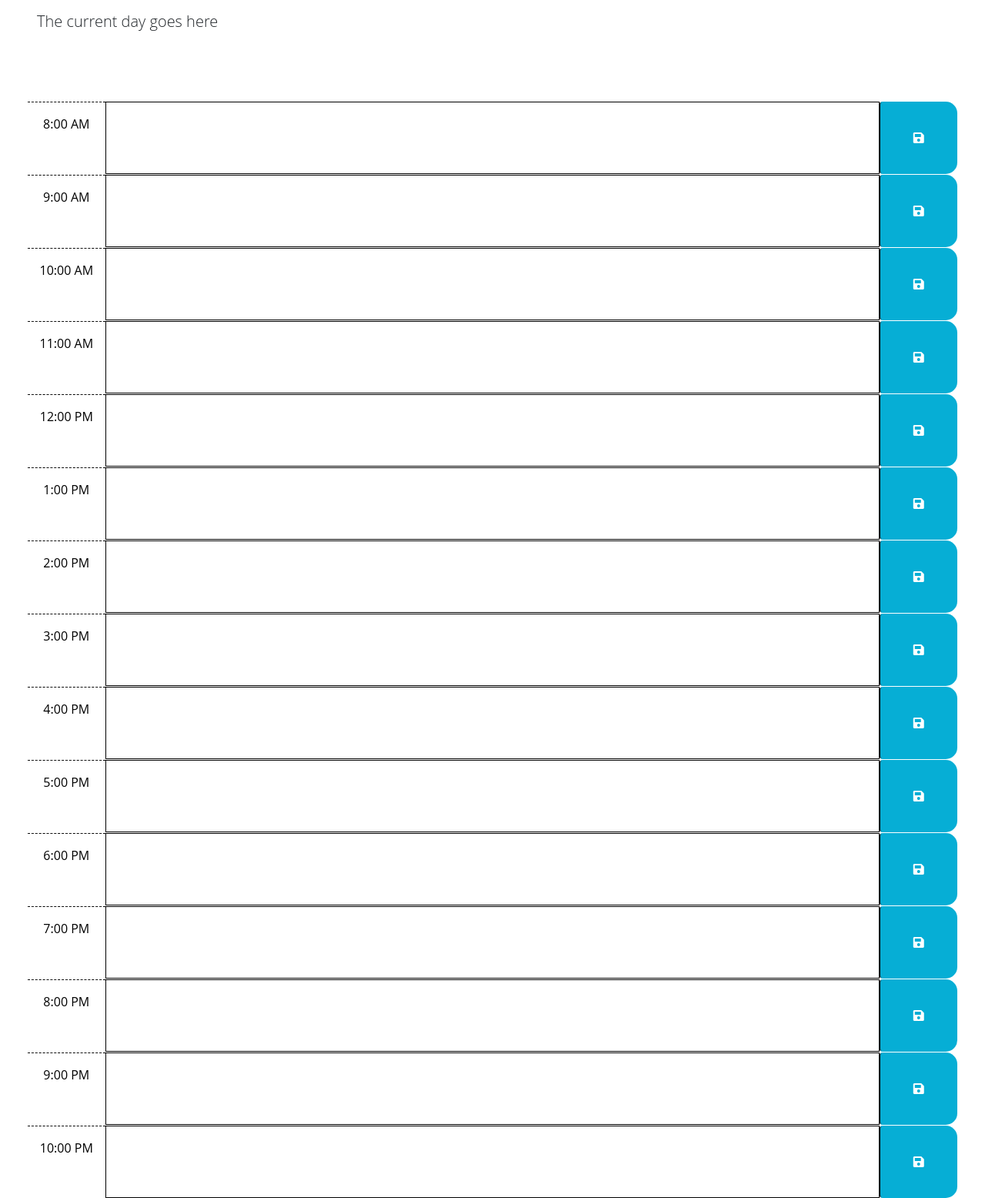
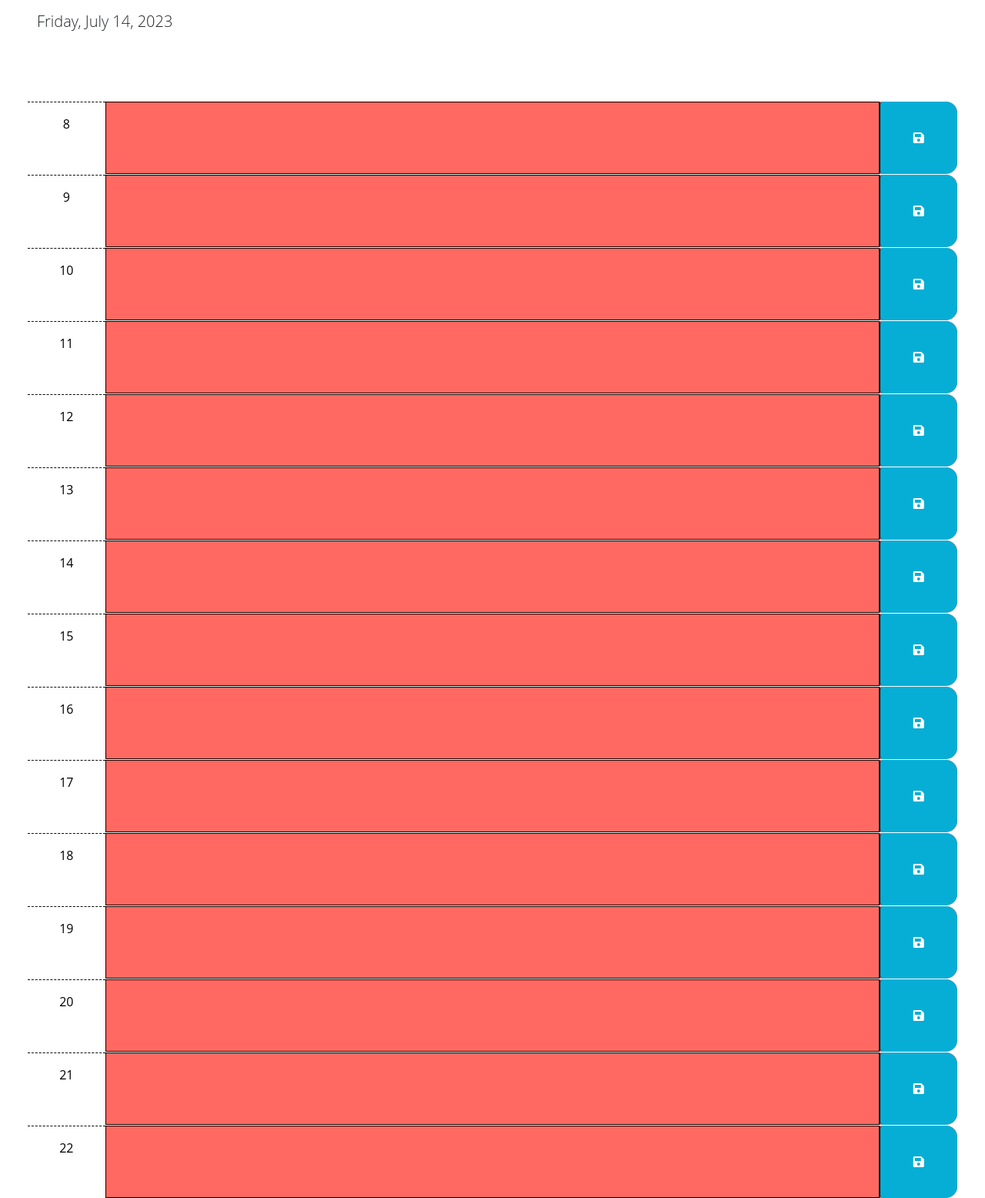
Before and after one commit to FourStringFunk/cHarris_WorkDay_Planner, a website: page index.html in a window 1280 px wide. Shown: the part 166-1722 px from the top of the page at 77% size. Drawn offline with nearby package versions, Linux system fonts and the light colour scheme.

Commit message:
trying to figure out for loop for adding the classes but debug isn't working. Going to switch to switch case problem.

```diff
--- a/Assets/Scripts/script.js
+++ b/Assets/Scripts/script.js
@@ -27,15 +27,20 @@ $(function () {
 
 // TODO: Add code to apply the past, present, or future class to each time
 // Change class by comparing the hour in the id to the current hour
-  for (let i = 0; i < 25; i++) { // run the for loop when i is less than 25
-    var currentHour = dayjs().hour(); // set the variable currentHour to the current our of the day using day.js
-    if (localStorage.getItem("hour-" + i) < currentHour) { // if id "hour-" number is less than current hour, apply "past" class
+  var currentHour = dayjs().hour(); // set the variable currentHour to the current our of the day using day.js
+  var time = $(".time").text();
+  var timeINT = parseInt(time);
+
+  for (let i = 1; i < 25; i++) { // run the for loop when i is less than 25
+    if (timeINT[i] < currentHour) { // if id "hour-" number is less than current hour, apply "past" class
+      console.log("past");
       $(".time-block").addClass("past");
-    } else if (localStorage.getItem("hour-" i) > currentHour) {
+    } else if (timeINT[i] > currentHour) {
       console.log("inside future");
       $(".time-block").addClass("future");
     } else {
       console.log("inside present");
+      console.log("present");
       $(".time-block").addClass("present");
     }
   }
--- a/index.html
+++ b/index.html
@@ -33,7 +33,7 @@
     <div class="container-fluid px-5">
       <!-- 8:00 AM TIME BLOCK. -->
       <div id="hour-8" class="row time-block">
-        <div class="col-2 col-md-1 hour text-center py-3">8:00 AM</div>
+        <div class="col-2 col-md-1 hour text-center py-3 time">8</div>
         <textarea class="col-8 col-md-10 description" rows="3"> </textarea>
         <button class="btn saveBtn col-2 col-md-1" aria-label="save">
           <i class="fas fa-save" aria-hidden="true"></i>
@@ -42,7 +42,7 @@
 
       <!-- 9:00 AM TIME BLOCK. -->
       <div id="hour-9" class="row time-block">
-        <div class="col-2 col-md-1 hour text-center py-3">9:00 AM</div>
+        <div class="col-2 col-md-1 hour text-center py-3 time">9</div>
         <textarea class="col-8 col-md-10 description" rows="3"> </textarea>
         <button class="btn saveBtn col-2 col-md-1" aria-label="save">
           <i class="fas fa-save" aria-hidden="true"></i>
@@ -51,7 +51,7 @@
 
       <!-- 10:00 AM TIME BLOCK. -->
       <div id="hour-10" class="row time-block">
-        <div class="col-2 col-md-1 hour text-center py-3">10:00 AM</div>
+        <div class="col-2 col-md-1 hour text-center py-3 time">10</div>
         <textarea class="col-8 col-md-10 description" rows="3"> </textarea>
         <button class="btn saveBtn col-2 col-md-1" aria-label="save">
           <i class="fas fa-save" aria-hidden="true"></i>
@@ -60,7 +60,7 @@
 
       <!-- 11:00 AM TIME BLOCK. -->
       <div id="hour-11" class="row time-block">
-        <div class="col-2 col-md-1 hour text-center py-3">11:00 AM</div>
+        <div class="col-2 col-md-1 hour text-center py-3 time">11</div>
         <textarea class="col-8 col-md-10 description" rows="3"> </textarea>
         <button class="btn saveBtn col-2 col-md-1" aria-label="save">
           <i class="fas fa-save" aria-hidden="true"></i>
@@ -69,7 +69,7 @@
 
       <!-- 12:00 PM TIME BLOCK. -->
       <div id="hour-12" class="row time-block">
-        <div class="col-2 col-md-1 hour text-center py-3">12:00 PM</div>
+        <div class="col-2 col-md-1 hour text-center py-3 time">12</div>
         <textarea class="col-8 col-md-10 description" rows="3"> </textarea>
         <button class="btn saveBtn col-2 col-md-1" aria-label="save">
           <i class="fas fa-save" aria-hidden="true"></i>
@@ -78,7 +78,7 @@
 
       <!-- 1:00 PM TIME BLOCK. -->
       <div id="hour-13" class="row time-block">
-        <div class="col-2 col-md-1 hour text-center py-3">1:00 PM</div>
+        <div class="col-2 col-md-1 hour text-center py-3 time">13</div>
         <textarea class="col-8 col-md-10 description" rows="3"> </textarea>
         <button class="btn saveBtn col-2 col-md-1" aria-label="save">
           <i class="fas fa-save" aria-hidden="true"></i>
@@ -87,7 +87,7 @@
 
       <!-- 2:00 PM TIME BLOCK. -->
       <div id="hour-14" class="row time-block">
-        <div class="col-2 col-md-1 hour text-center py-3">2:00 PM</div>
+        <div class="col-2 col-md-1 hour text-center py-3 time">14</div>
         <textarea class="col-8 col-md-10 description" rows="3"> </textarea>
         <button class="btn saveBtn col-2 col-md-1" aria-label="save">
           <i class="fas fa-save" aria-hidden="true"></i>
@@ -96,7 +96,7 @@
 
       <!-- 3:00 PM TIME BLOCK. -->
       <div id="hour-15" class="row time-block">
-        <div class="col-2 col-md-1 hour text-center py-3">3:00 PM</div>
+        <div class="col-2 col-md-1 hour text-center py-3 time">15</div>
         <textarea class="col-8 col-md-10 description" rows="3"> </textarea>
         <button class="btn saveBtn col-2 col-md-1" aria-label="save">
           <i class="fas fa-save" aria-hidden="true"></i>
@@ -105,7 +105,7 @@
 
       <!-- 4:00 PM TIME BLOCK. -->
       <div id="hour-16" class="row time-block">
-        <div class="col-2 col-md-1 hour text-center py-3">4:00 PM</div>
+        <div class="col-2 col-md-1 hour text-center py-3 time">16</div>
         <textarea class="col-8 col-md-10 description" rows="3"> </textarea>
         <button class="btn saveBtn col-2 col-md-1" aria-label="save">
           <i class="fas fa-save" aria-hidden="true"></i>
@@ -114,7 +114,7 @@
 
       <!-- 5:00 PM TIME BLOCK. -->
       <div id="hour-17" class="row time-block">
-        <div class="col-2 col-md-1 hour text-center py-3">5:00 PM</div>
+        <div class="col-2 col-md-1 hour text-center py-3 time">17</div>
         <textarea class="col-8 col-md-10 description" rows="3"> </textarea>
         <button class="btn saveBtn col-2 col-md-1" aria-label="save">
           <i class="fas fa-save" aria-hidden="true"></i>
@@ -123,7 +123,7 @@
 
       <!-- 6:00 PM TIME BLOCK. -->
       <div id="hour-18" class="row time-block">
-        <div class="col-2 col-md-1 hour text-center py-3">6:00 PM</div>
+        <div class="col-2 col-md-1 hour text-center py-3 time">18</div>
         <textarea class="col-8 col-md-10 description" rows="3"> </textarea>
         <button class="btn saveBtn col-2 col-md-1" aria-label="save">
           <i class="fas fa-save" aria-hidden="true"></i>
@@ -132,7 +132,7 @@
 
       <!-- 7:00 PM TIME BLOCK. -->
       <div id="hour-19" class="row time-block">
-        <div class="col-2 col-md-1 hour text-center py-3">7:00 PM</div>
+        <div class="col-2 col-md-1 hour text-center py-3 time">19</div>
         <textarea class="col-8 col-md-10 description" rows="3"> </textarea>
         <button class="btn saveBtn col-2 col-md-1" aria-label="save">
           <i class="fas fa-save" aria-hidden="true"></i>
@@ -141,7 +141,7 @@
 
       <!-- 8:00 PM TIME BLOCK. -->
       <div id="hour-20" class="row time-block">
-        <div class="col-2 col-md-1 hour text-center py-3">8:00 PM</div>
+        <div class="col-2 col-md-1 hour text-center py-3 time">20</div>
         <textarea class="col-8 col-md-10 description" rows="3"> </textarea>
         <button class="btn saveBtn col-2 col-md-1" aria-label="save">
           <i class="fas fa-save" aria-hidden="true"></i>
@@ -150,7 +150,7 @@
 
       <!-- 9:00 PM TIME BLOCK. -->
       <div id="hour-21" class="row time-block">
-        <div class="col-2 col-md-1 hour text-center py-3">9:00 PM</div>
+        <div class="col-2 col-md-1 hour text-center py-3 time">21</div>
         <textarea class="col-8 col-md-10 description" rows="3"> </textarea>
         <button class="btn saveBtn col-2 col-md-1" aria-label="save">
           <i class="fas fa-save" aria-hidden="true"></i>
@@ -159,7 +159,7 @@
 
       <!-- 10:00 PM TIME BLOCK. -->
       <div id="hour-22" class="row time-block">
-        <div class="col-2 col-md-1 hour text-center py-3">10:00 PM</div>
+        <div class="col-2 col-md-1 hour text-center py-3 time">22</div>
         <textarea class="col-8 col-md-10 description" rows="3"> </textarea>
         <button class="btn saveBtn col-2 col-md-1" aria-label="save">
           <i class="fas fa-save" aria-hidden="true"></i>
```
